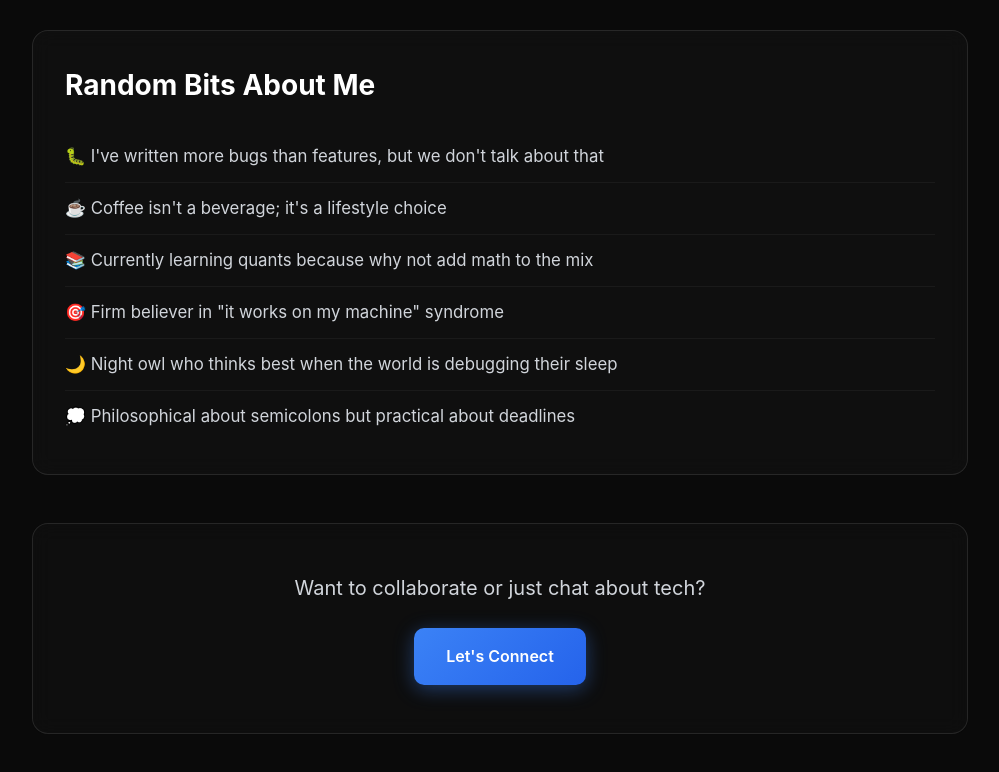
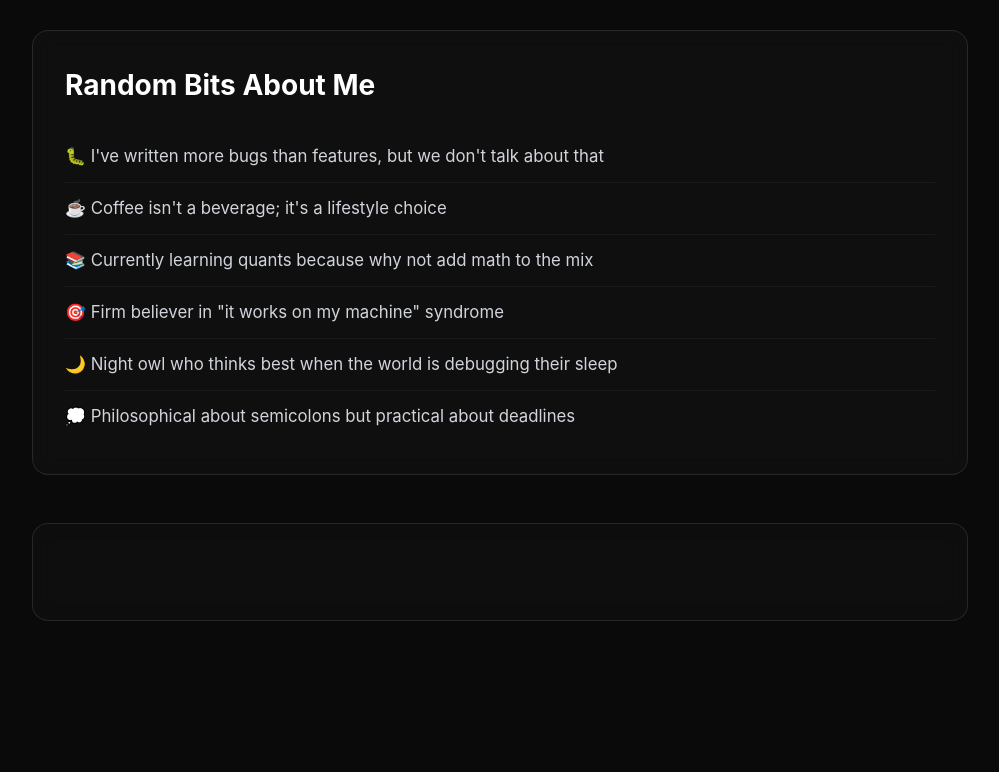
Before and after one commit to MageshCM/Portfolio, a React (Vite) app: page /about in a window 1280 px wide. Shown: the part 1837-2609 px from the top of the page, without its empty margins (280-1279 px from the left). After the commit the page ends 2522 px from the top, so only its background shows below. Built offline with nearby package versions, Linux system fonts and the light colour scheme; the HTML template or start-up script is replaced by a standard one.

Commit message:
Remove contact info section from About page
Removed collaboration prompt and contact link from About page.

```diff
--- a/src/pages/About.jsx
+++ b/src/pages/About.jsx
@@ -174,10 +174,7 @@ const About = () => {
 
         {/* Contact Info Quick */}
         <motion.div className="contact-quick" variants={itemVariants}>
-          <p>Want to collaborate or just chat about tech?</p>
-          <a href="/contact" className="btn btn-primary">
-            Let's Connect
-          </a>
+
         </motion.div>
       </motion.div>
     </div>
```
